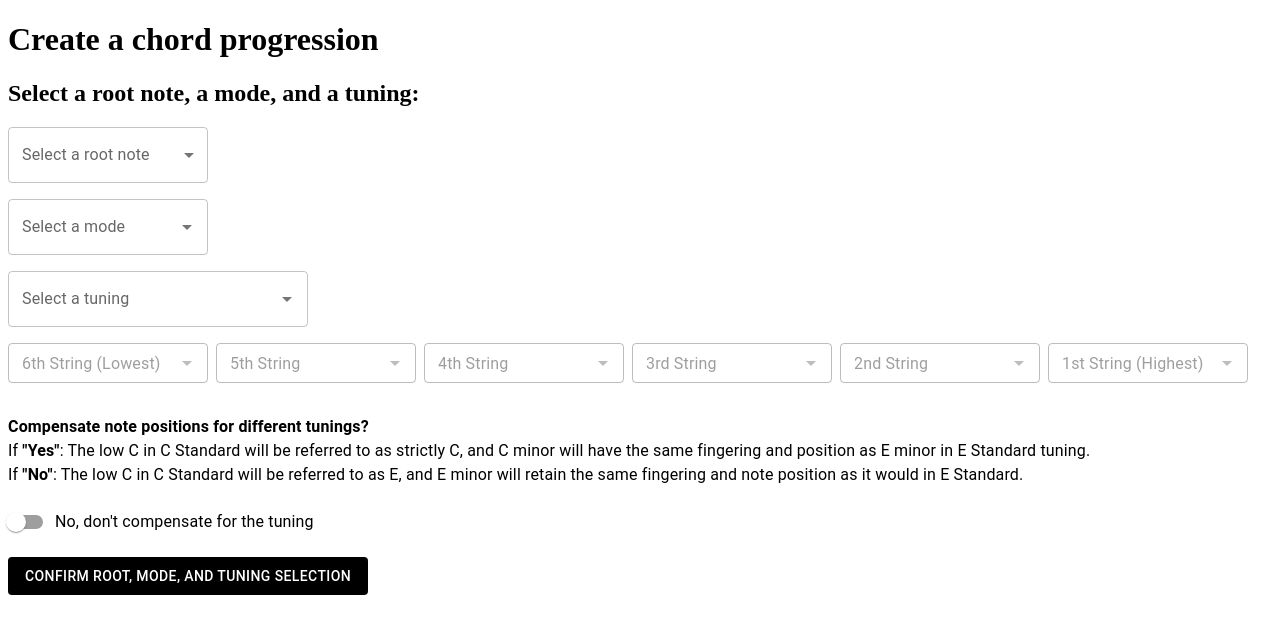
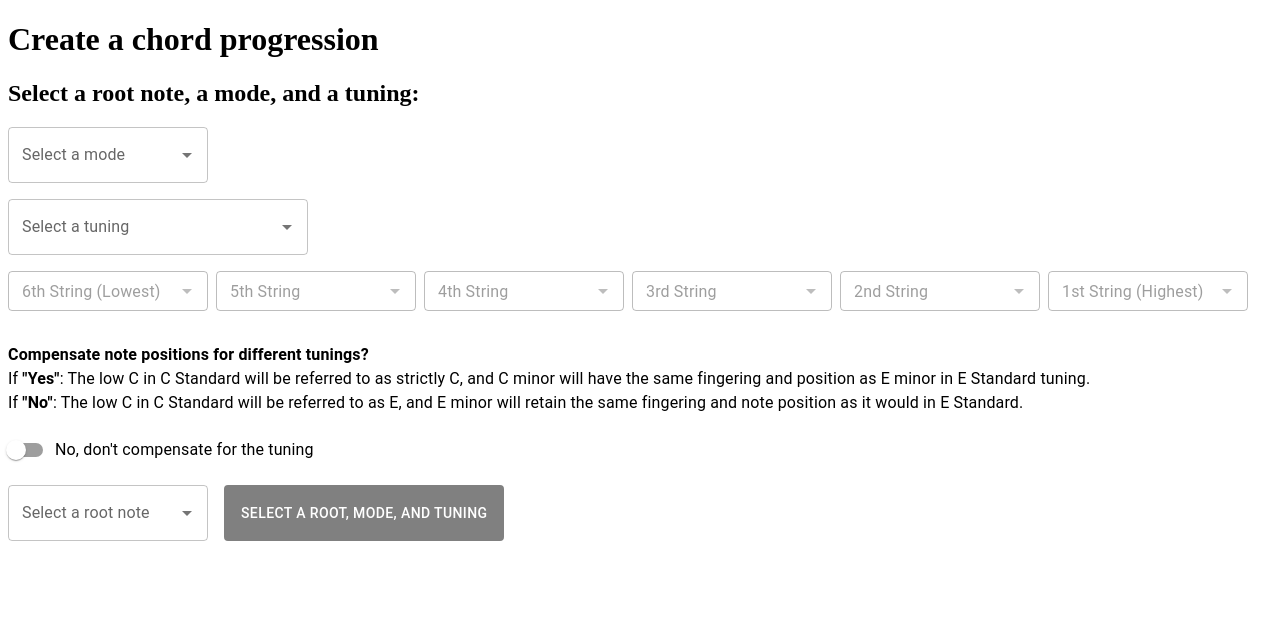
Before and after one commit to stenzeladam/ChordProgressionTSX, a React (Vite) app: page / in a window 1280 px wide. Shown: the top 634 px of the page. Built offline with nearby package versions, Linux system fonts and the light colour scheme.

Commit message:
janky branch with janky implementation of component interaction

```diff
--- a/src/App.tsx
+++ b/src/App.tsx
@@ -5,10 +5,21 @@ import ModeSelector from "./components/ModeSelector";
 import KeyAndTuningButton from "./components/KeyAndTuningButton"
 import CompensateForTuningOption from "./components/CompensateForTuningOption"
 import Typography from '@mui/material/Typography';
+import { useState } from 'react';
+
+interface RootOption {
+  value: string;
+  label: string;
+}
 
 export default function App() {
+  const [selectedRoot, setSelectedRoot] = useState<RootOption | null>(null);
+
+  const handleRootSelect = (root: RootOption | null) => {
+    setSelectedRoot(root);
+  };
   return <Box sx={{ display: 'flex', flexDirection: 'column', gap: 2 }}>
-    <RootNoteSelect />
+
     <ModeSelector />
     <TuningSelector />
     <Typography variant="body1" sx={{ mt: 2 }}>
--- a/src/components/KeyAndTuningButton.tsx
+++ b/src/components/KeyAndTuningButton.tsx
@@ -1,16 +1,32 @@
 import { useState } from 'react';
 import Stack from '@mui/material/Stack';
 import Button from '@mui/material/Button';
+import AutocompleteRoot from './SelectRootNote';
+import ModeSelector from './ModeSelector';
+import Tuning from './TuningSelector';
+
+interface RootOption {
+  value: string;
+  label: string;
+}
 
 export default function BasicButtons() {
+  const [selectedRoot, setSelectedRoot] = useState<RootOption | null>(null)
   const [isClicked, setClicked] = useState(false);
-  const [isIncomplete, setIncomplete] = useState(false); //will be true if note, mode, and tuning are not complete
+  const [isIncomplete, setIncomplete] = useState(true); //will be true if note, mode, and tuning are not complete
+
+  const handleRootSelect = (root: RootOption | null) => {
+    setSelectedRoot(root);
+    console.log("Selected root in button component: ", selectedRoot);
+    setIncomplete(false)
+  };
 
   const handleClick = () => {
       setClicked(true)
   };
   return (
     <Stack spacing={2} direction="row" color="black">
+      <AutocompleteRoot onSelect={handleRootSelect} />
       <Button
         onClick={handleClick}
         sx={isIncomplete ? {'&:disabled': {color: 'white', bgcolor: 'grey', border: '2pt solid grey'}} : {
--- a/src/components/SelectRootNote.tsx
+++ b/src/components/SelectRootNote.tsx
@@ -1,42 +1,68 @@
-import * as React from 'react';
-import Box from '@mui/material/Box';
-import InputLabel from '@mui/material/InputLabel';
-import MenuItem from '@mui/material/MenuItem';
-import FormControl from '@mui/material/FormControl';
-import Select, { SelectChangeEvent } from '@mui/material/Select';
+import { useState } from 'react';
+import Autocomplete from '@mui/material/Autocomplete';
+import TextField from '@mui/material/TextField';
 
-export default function RootNoteSelect() {
-  const [rootNote, setAge] = React.useState('');
+interface RootOption {
+  value: string;
+  label: string;
+}
 
-  const handleChange = (event: SelectChangeEvent) => {
-    setAge(event.target.value as string);
+interface AutocompleteRootProps {
+  onSelect: (root: RootOption | null) => void;
+}
+
+const rootNotes: RootOption[] = [
+  { value: "C", label: "C"},
+  { value: "C#", label: "Db/C#"},
+  { value: "D", label: "D"},
+  { value: "D#", label: "Eb/D#"},
+  { value: "E", label: "E"},
+  { value: "F", label: "F"},
+  { value: "F#", label: "Gb/F#"},
+  { value: "G", label: "G"},
+  { value: "G#", label: "Ab/G#"},
+  { value: "A", label: "A"},
+  { value: "A#", label: "Bb/A#"},
+  { value: "B", label: "B"},
+]
+
+const AutocompleteRoot: React.FC<AutocompleteRootProps> = ({ onSelect }) => {
+  const [selectedRoot, setSelectedRoot] = useState<RootOption | null>(null);
+
+  const handleChange = (_: any, newValue: RootOption | null) => {
+    setSelectedRoot(newValue);
+    onSelect(newValue);
+    console.log("The root is: ", newValue);
   };
 
   return (
-    <Box>
-      <FormControl sx={{ minWidth: 200 }}>
-        <InputLabel id="select-root-note">Select a root note</InputLabel>
-        <Select
-          labelId="select-root-note"
-          id="demo-simple-select"
-          value={rootNote}
-          label="Select a root note"
-          onChange={handleChange}
-        >
-          <MenuItem value={"C"}>C</MenuItem>
-          <MenuItem value={"C#"}>C#/Db</MenuItem>
-          <MenuItem value={"D"}>D</MenuItem>
-          <MenuItem value={"D#"}>D#/Eb</MenuItem>
-          <MenuItem value={"E"}>E</MenuItem>
-          <MenuItem value={"F"}>F</MenuItem>
-          <MenuItem value={"F#"}>F#/Gb</MenuItem>
-          <MenuItem value={"G"}>G</MenuItem>
-          <MenuItem value={"G#"}>G#/Ab</MenuItem>
-          <MenuItem value={"A"}>A</MenuItem>
-          <MenuItem value={"A#"}>A#/Bb</MenuItem>
-          <MenuItem value={"B"}>B</MenuItem>
-        </Select>
-      </FormControl>
-    </Box>
+    <Autocomplete
+      value={selectedRoot}
+      onChange={handleChange}
+      options={rootNotes}
+      getOptionLabel={(option) => option.label}
+      sx={{ width: 200 }}
+      renderInput={(params) => <TextField {...params} label="Select a root note" />}
+    />
   );
-}
+};
+
+export default AutocompleteRoot;
+
+// export default function AutocompleteRoot() {
+//   const [selectedRoot, setSelectedRoot] = useState<RootOption | null>(null);
+//   const handleChange = (_: any, newValue: RootOption | null) => {
+//     setSelectedRoot(newValue);
+//   };
+
+//   return (
+//     <Autocomplete
+//       value={selectedRoot}
+//       onChange={handleChange}
+//       options={rootNotes}
+//       getOptionLabel={(option) => option.label}
+//       sx={{ width: 200 }}
+//       renderInput={(params) => <TextField {...params} label="Select a root note" />}
+//     />
+//   );
+// };
```
